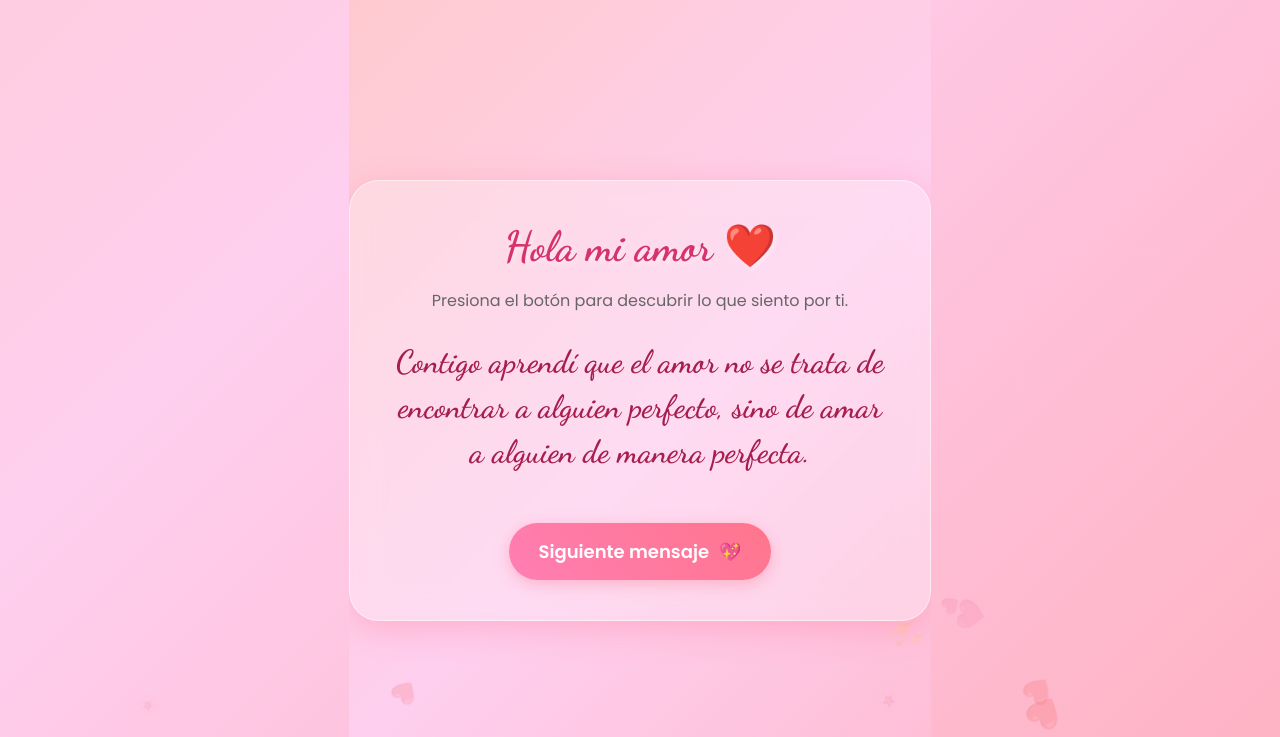
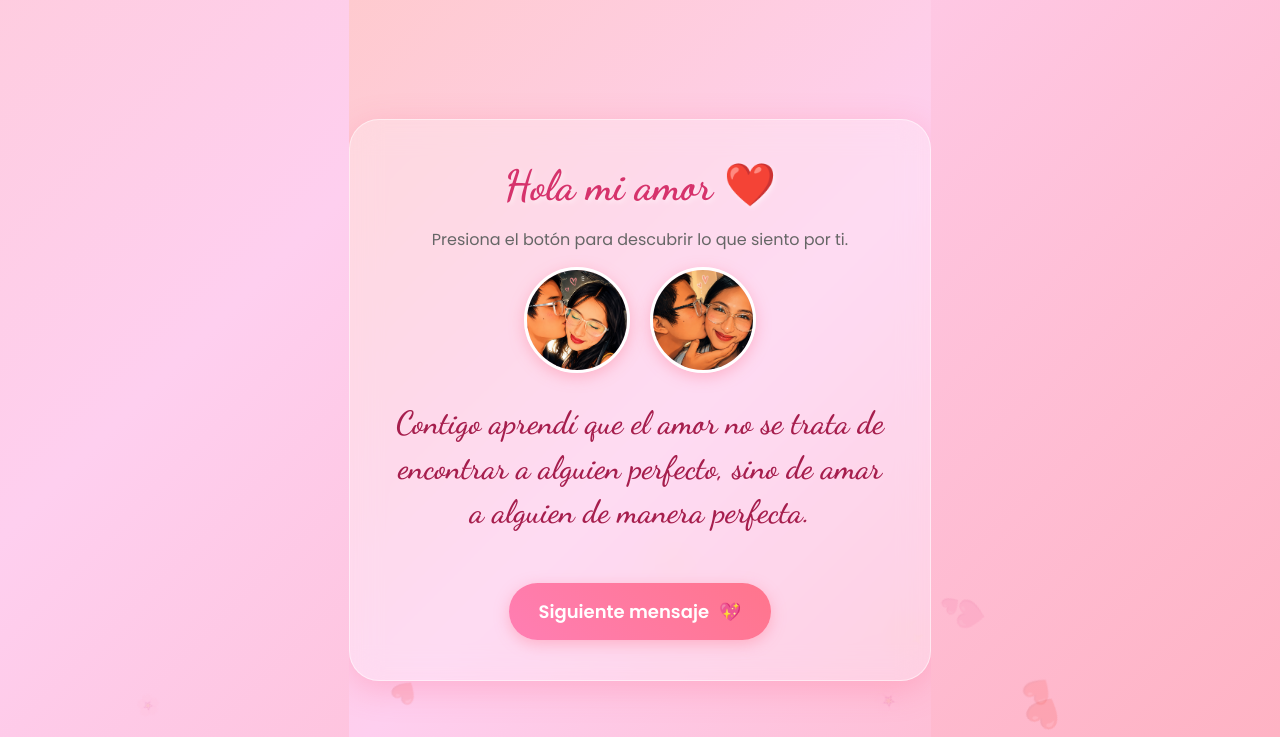
Before and after one commit to ElkinGonzabaySantos/PROYECTO-PERSONAL, a Flask app: page /sorpresa in a window 1280 px wide. Shown: the top 737 px of the page. Run offline with Flask 3, Linux system fonts and the light colour scheme; the visitor is signed in with stand-in values (Sample User, id 1).

Commit message:
CAMBIOS 2 (FOTOS)

```diff
--- a/templates/index.html
+++ b/templates/index.html
@@ -27,6 +27,26 @@
             text-align: center; width: 90%; max-width: 500px; z-index: 10;
         }
 
+        /* ESTILOS PARA LAS 2 FOTOS NUEVAS */
+        .fotos-container {
+            display: flex;
+            justify-content: center;
+            gap: 20px;
+            margin: 15px 0 5px 0;
+        }
+        .foto-amor {
+            width: 100px;
+            height: 100px;
+            border-radius: 50%;
+            object-fit: cover;
+            border: 3px solid white;
+            box-shadow: 0 4px 15px rgba(255, 117, 140, 0.4);
+            transition: transform 0.3s ease;
+        }
+        .foto-amor:hover {
+            transform: scale(1.1) rotate(5deg);
+        }
+
         h2 { font-family: 'Dancing Script', cursive; font-size: 42px; color: #d6336c; margin-top: 0; margin-bottom: 5px; text-shadow: 2px 2px 4px rgba(255,255,255,0.5); }
         .subtitle { color: #666; margin-bottom: 10px; font-size: 16px; }
 
@@ -52,6 +72,12 @@
     <div class="glass-card">
         <h2>Hola mi amor ❤️</h2>
         <p class="subtitle">Presiona el botón para descubrir lo que siento por ti.</p>
+
+        <!-- LAS DOS FOTOS ESTÁN AQUÍ -->
+        <div class="fotos-container">
+            <img src="{{ url_for('static', filename='foto_dentro_1.jpeg') }}" alt="Foto 1" class="foto-amor">
+            <img src="{{ url_for('static', filename='foto_dentro_2.png') }}" alt="Foto 2" class="foto-amor">
+        </div>
 
         <div class="mensaje-texto" id="contenedor-mensaje">
             ¡Estoy tan feliz de tenerte en mi vida!
```
Also changed, not shown: templates/login.html (+24 -0 lines), static/foto_dentro_1.jpeg (added), static/foto_dentro_2.png (added), static/foto_login.jpeg (added).
